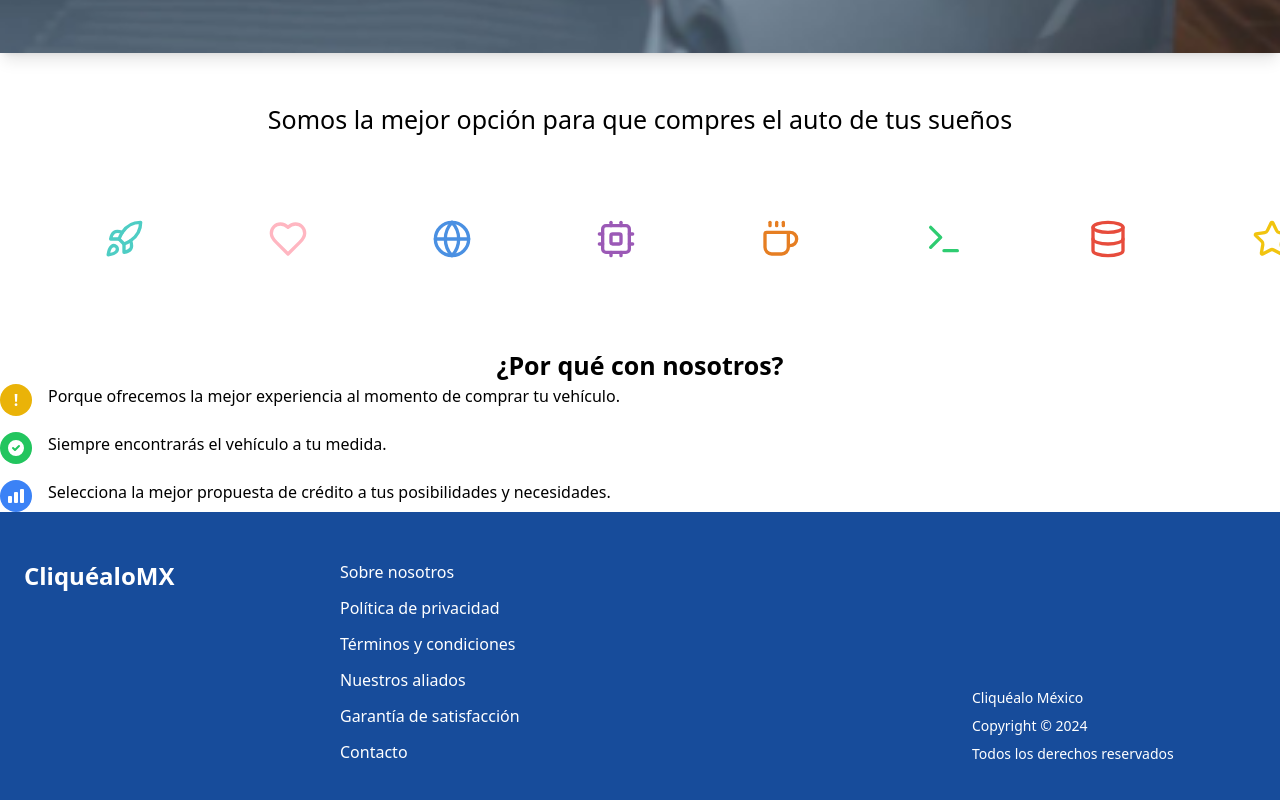
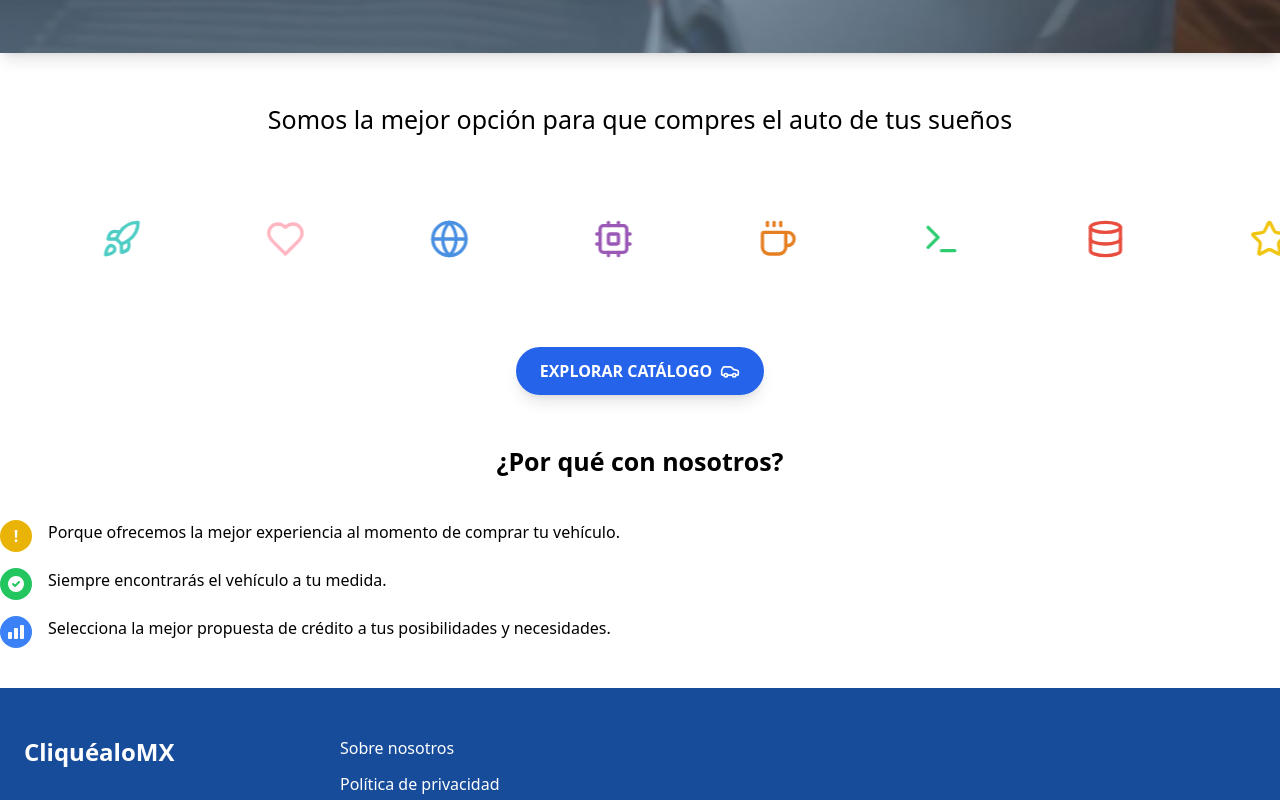
Before and after one commit to crisgp1/cliquealo, a React (Vite) app in the folder client/: page / in a window 1280 px wide. Shown: the part 980-1780 px from the top of the page. Built offline with nearby package versions, Linux system fonts and the light colour scheme.

Commit message:
agregue el boton

```diff
--- a/client/src/components/ui/Footer.jsx
+++ b/client/src/components/ui/Footer.jsx
@@ -3,7 +3,7 @@ import { Facebook, Twitter, Instagram, Linkedin, Youtube, MapPin, Phone, Mail, S
 
 export function Footer() {
   return (
-    <footer className="bg-azul-footer text-white py-12 px-6">
+    <footer className="bg-azul-footer text-white py-12 px-6 mt-10">
       <div className="max-w-7xl mx-auto grid grid-cols-1 md:grid-cols-2 lg:grid-cols-4 gap-8">
         {/* Logo */}
         <div className="col-span-1 md:col-span-2 lg:col-span-1">
--- a/client/src/pages/Inicio.jsx
+++ b/client/src/pages/Inicio.jsx
@@ -1,5 +1,6 @@
 import React from 'react';
 import {
+  Car,
   Code,
   Coffee,
   Cpu,
@@ -7,19 +8,9 @@ import {
   Globe,
   Heart,
   Laptop,
-  Layout,
-  Lightbulb,
-  Music,
-  Palette,
-  Camera,
   Rocket,
-  Smartphone,
   Star,
   Terminal,
-  User,
-  Video,
-  Zap,
-  Layers
 } from 'lucide-react';
 
 export function Inicio() {
@@ -51,8 +42,7 @@ export function Inicio() {
         </p>
       </div>
       {/* Carrousel Container */}
-      <div className="relative overflow-hidden py-20">
-        {/* First Row */}
+      <div className="relative overflow-hidden py-20 mb-2">
         <div className="flex animate-scroll-left">
          {[...iconRow1, ...iconRow1].map((item, index) => {
          const Icon = item.icon;
@@ -102,10 +92,21 @@ export function Inicio() {
      animation-play-state: paused;
      }
      `}</style>
-      <h1 className="text-black text-[25px] text-center mt-2 font-bold">
+
+     <div className="flex flex-col justify-center items-center">
+     {/* Botón */}
+     <button className="flex items-center justify-center bg-blue-600 hover:bg-blue-700 text-white font-semibold py-3 px-6 rounded-full shadow-lg transition-all duration-200 mb-2">
+       <span className="mr-2">EXPLORAR CATÁLOGO</span>
+       <Car size={20} />
+      </button>
+
+     {/* Encabezado */}
+      <h1 className="text-black text-[25px] text-center mt-10 font-bold">
        ¿Por qué con nosotros?
       </h1>
-      <div className="space-y-4">
+     </div>
+
+      <div className="space-y-4 mt-10">
           <div className="flex items-start">
             <div className="w-8 h-8 bg-yellow-500 rounded-full flex items-center justify-center mr-4">
               <span className="text-white font-bold">!</span>
```
Lines whose indentation alone changed are shown as unchanged.
